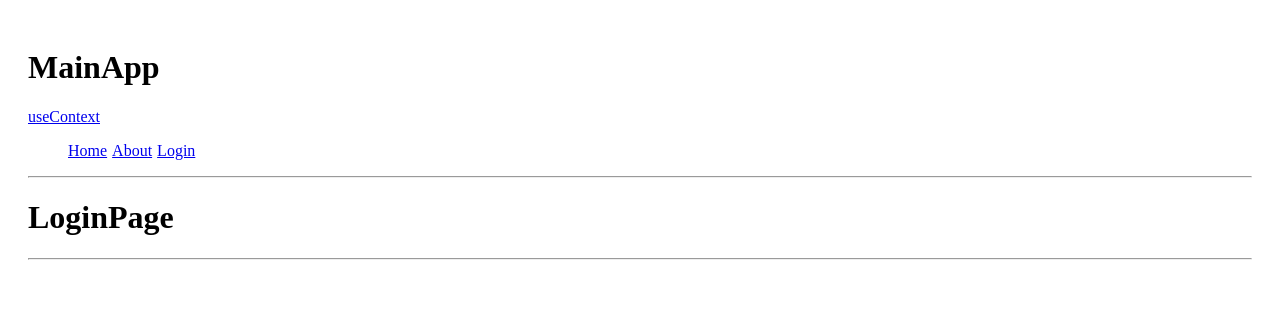
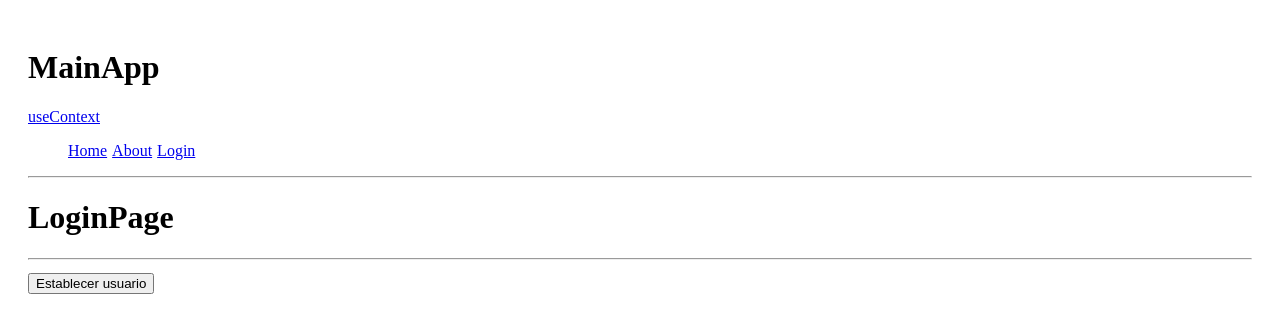
Before and after one commit to enciso/05-hook-app, a React app: page /login in a window 1280 px wide. Shown: the top 332 px of the page. Built offline with nearby package versions, Linux system fonts and the light colour scheme; the HTML template or start-up script is replaced by a standard one.

Commit message:
162.- useContext

```diff
--- a/src/09-useContext/HomePage.jsx
+++ b/src/09-useContext/HomePage.jsx
@@ -1,8 +1,18 @@
+import {UserContext} from "./context/UserContext.jsx";
+import {useContext} from "react";
+
 export const HomePage = () => {
+
+    const { user } = useContext(UserContext);
+
     return (
         <>
             <h1>HomePage</h1>
             <hr />
+
+            <pre>
+                { JSON.stringify(user, null, 3) }
+            </pre>
         </>
     );
 }
--- a/src/09-useContext/LoginPage.jsx
+++ b/src/09-useContext/LoginPage.jsx
@@ -1,8 +1,24 @@
+import {useContext} from "react";
+import {UserContext} from "./context/UserContext.jsx";
+
 export const LoginPage = () => {
+
+    const { user, setUser } = useContext( UserContext );
+
     return (
         <>
             <h1>LoginPage</h1>
             <hr />
+            <pre>
+                { JSON.stringify(user, null, 3) }
+            </pre>
+
+            <button
+                className="btn btn-primary"
+                onClick={ () => setUser({ id: 123, name: 'Alex', email: 'aef@gmail.com' }) }
+            >
+                Establecer usuario
+            </button>
         </>
     );
 }
--- a/src/09-useContext/context/UserProvider.jsx
+++ b/src/09-useContext/context/UserProvider.jsx
@@ -1,4 +1,5 @@
 import {UserContext} from "./UserContext.jsx";
+import {useState} from "react";
 
 const user = {
     id: 123,
@@ -7,8 +8,11 @@
 }
 
 export const UserProvider = ({ children }) => {
+
+    const [user, setUser] = useState();
+
     return (
-        <UserContext.Provider value={{ hola: 'Huevos', user }}>
+        <UserContext.Provider value={{ user, setUser }}>
             { children }
         </UserContext.Provider>
     );
```
